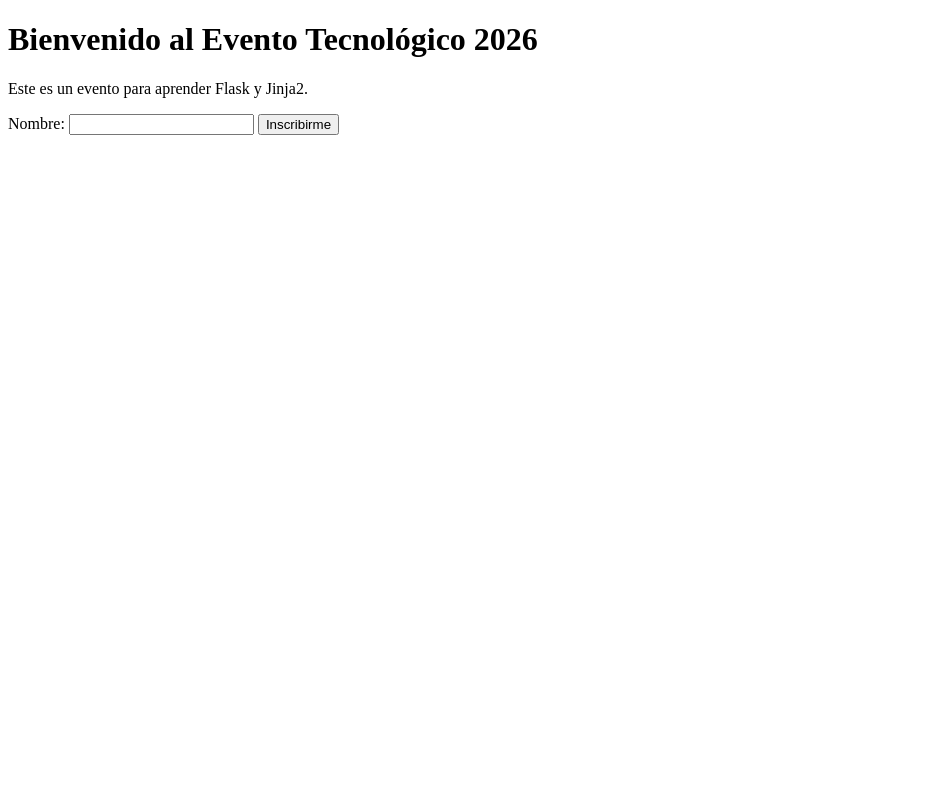
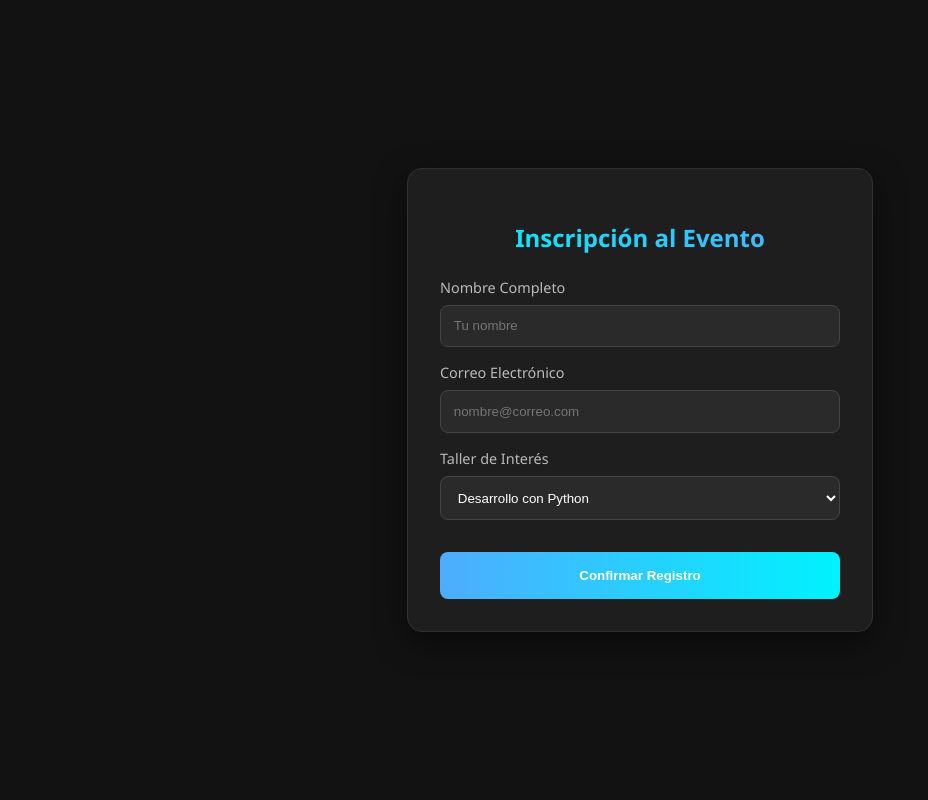
Before and after one commit to chambiquispeivonnenaydelin-spec/Laboratorio_Flask_Evento, a Flask app: page / in a window 1280 px wide. Shown: the whole page, without its empty margins (0-928 px from the left). Run offline with Flask 3, Linux system fonts and the light colour scheme.

Commit message:
Update index.html

```diff
--- a/templates/index.html
+++ b/templates/index.html
@@ -1,16 +1,102 @@
 <!DOCTYPE html>
-<html>
+<html lang="es">
 <head>
-    <title>Evento Ficticio</title>
+    <meta charset="UTF-8">
+    <meta name="viewport" content="width=device-width, initial-scale=1.0">
+    <title>Registro | Evento Tecnológico 2026</title>
+    <style>
+        :root {
+            --primary: #00f2fe;
+            --secondary: #4facfe;
+            --dark: #121212;
+            --card: #1e1e1e;
+        }
+
+        body {
+            font-family: 'Segoe UI', Tahoma, Geneva, Verdana, sans-serif;
+            background-color: var(--dark);
+            color: white;
+            display: flex;
+            justify-content: center;
+            align-items: center;
+            height: 100vh;
+            margin: 0;
+        }
+
+        .container {
+            background: var(--card);
+            padding: 2rem;
+            border-radius: 15px;
+            box-shadow: 0 10px 30px rgba(0,0,0,0.5);
+            width: 90%;
+            max-width: 400px;
+            border: 1px solid #333;
+        }
+
+        h2 {
+            text-align: center;
+            background: linear-gradient(to right, var(--primary), var(--secondary));
+            -webkit-background-clip: text;
+            -webkit-text-fill-color: transparent;
+            margin-bottom: 1.5rem;
+        }
+
+        .input-group {
+            margin-bottom: 1rem;
+        }
+
+        label {
+            display: block;
+            margin-bottom: 0.5rem;
+            font-size: 0.9rem;
+            color: #bbb;
+        }
+
+        input, select {
+            width: 100%;
+            padding: 0.8rem;
+            border-radius: 8px;
+            border: 1px solid #444;
+            background: #2a2a2a;
+            color: white;
+            box-sizing: border-box;
+        }
+
+        button {
+            width: 100%;
+            padding: 1rem;
+            border: none;
+            border-radius: 8px;
+            background: linear-gradient(to right, #4facfe, #00f2fe);
+            color: white;
+            font-weight: bold;
+            cursor: pointer;
+            margin-top: 1rem;
+        }
+    </style>
 </head>
 <body>
-    <h1>Bienvenido al Evento Tecnológico 2026</h1>
-    <p>Este es un evento para aprender Flask y Jinja2.</p>
-
-    <form action="/registrar" method="POST">
-        <label>Nombre:</label>
-        <input type="text" name="nombre" required>
-        <button type="submit">Inscribirme</button>
-    </form>
+    <div class="container">
+        <h2>Inscripción al Evento</h2>
+        <form action="/registro" method="POST">
+            <div class="input-group">
+                <label>Nombre Completo</label>
+                <input type="text" name="nombre" placeholder="Tu nombre" required>
+            </div>
+            <div class="input-group">
+                <label>Correo Electrónico</label>
+                <input type="email" name="email" placeholder="nombre@correo.com" required>
+            </div>
+            <div class="input-group">
+                <label>Taller de Interés</label>
+                <select name="taller">
+                    <option value="python">Desarrollo con Python</option>
+                    <option value="ia">Inteligencia Artificial</option>
+                    <option value="seguridad">Ciberseguridad</option>
+                </select>
+            </div>
+            <button type="submit">Confirmar Registro</button>
+        </form>
+    </div>
 </body>
 </html>
```
